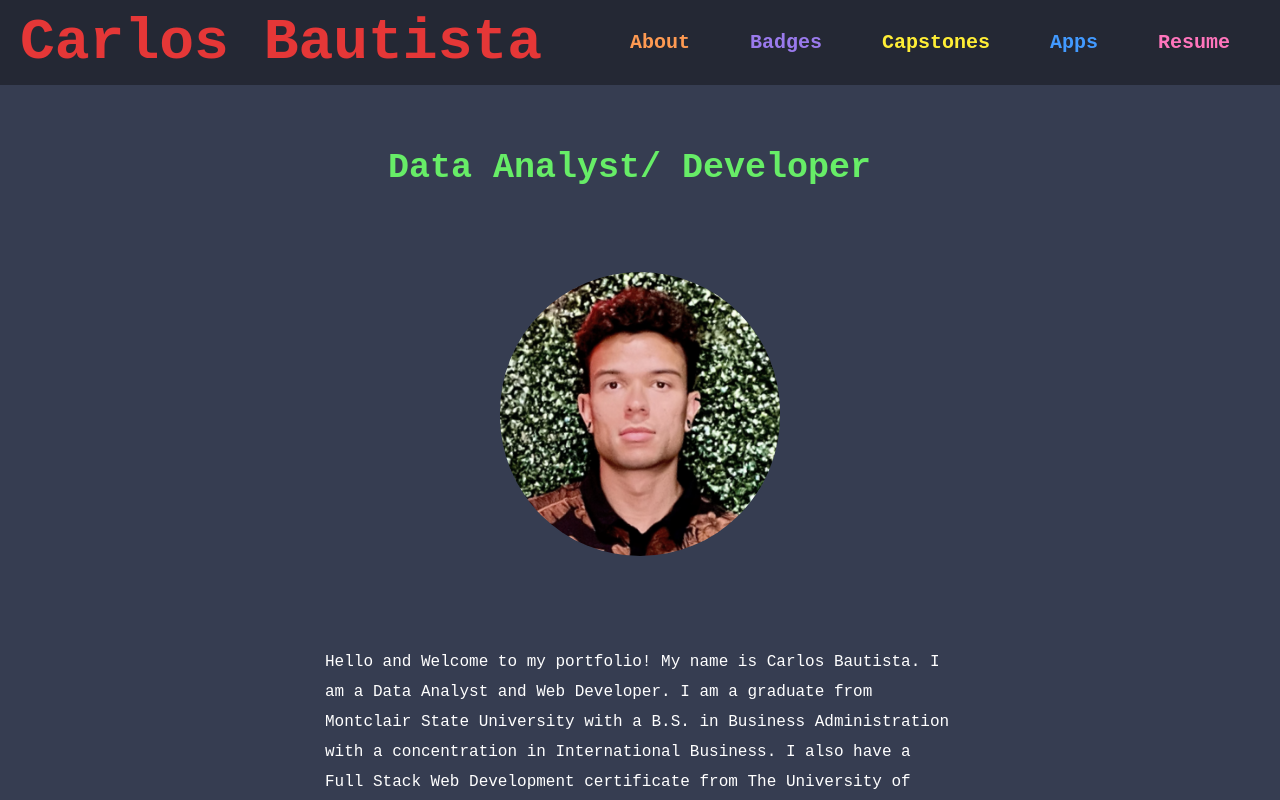
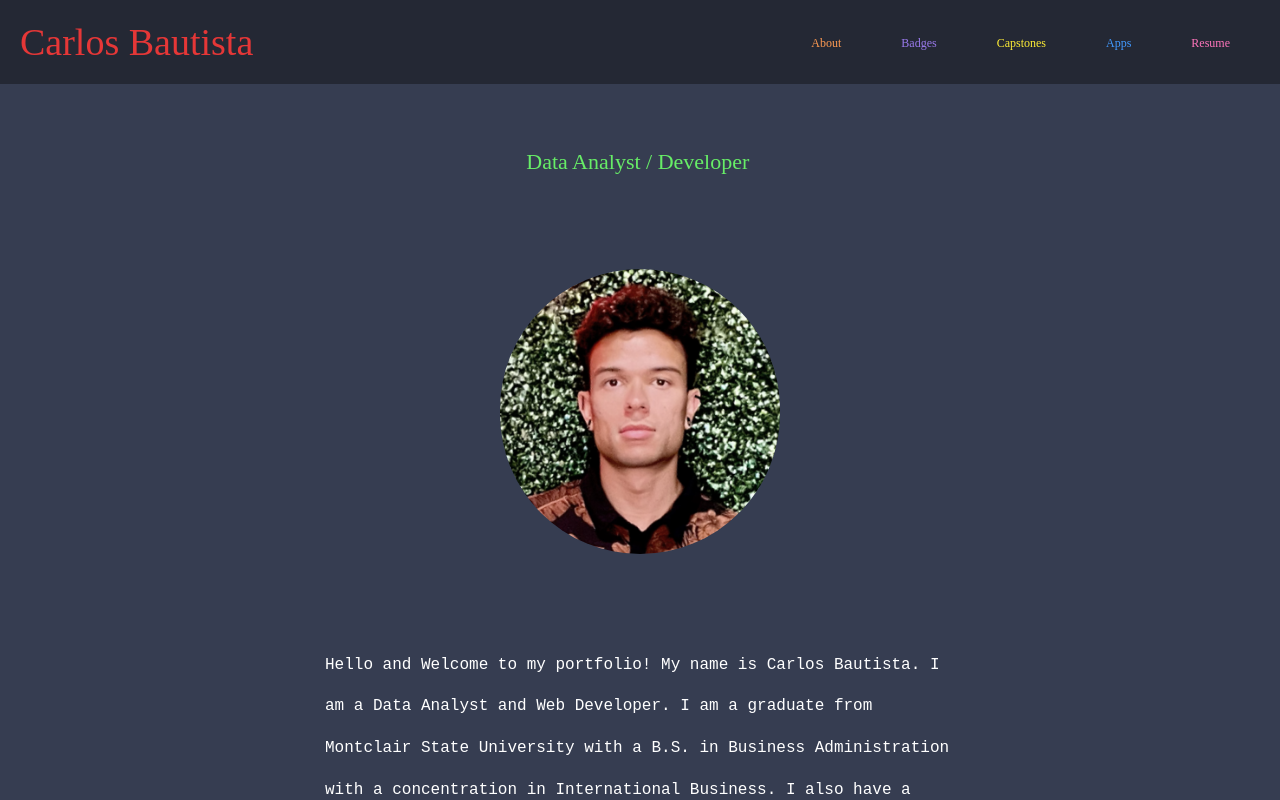
Before and after one commit to CxLos/CxLos-Portfolio, a React (Create React App) app in the folder cxlos20-portfolio/: page / in a window 1280 px wide. Shown: the top 800 px of the page. Built offline with nearby package versions, Linux system fonts and the light colour scheme.

Commit message:
changed font to Press Start 2P

```diff
--- a/cxlos20-portfolio/src/App.css
+++ b/cxlos20-portfolio/src/App.css
@@ -60,14 +60,15 @@ header{
   /* color: rgb(255, 255, 255); */
   color: rgb(154, 255, 114);
   justify-content: center;
-  margin: 40px 0px 0px 0px;
+  margin: 50px 0px 20px 0px;
   /* font-family: 'Courier New', Courier, monospace; */
 }
 
 header h1 {
-  font-size: 35px;
-  font-weight: bold;
-  font-family: 'Courier New', Courier, monospace;
+  font-size: 22px;
+  font-weight: lighter;
+  /* font-family: 'Courier New', Courier, monospace; */
+  font-family: 'Press Start 2P';
 }
 
 a {
@@ -160,14 +161,19 @@ a {
   font-size: 16px;
   /* font-weight: bold; */
   font-family: 'Courier New', Courier, monospace;
+  /* font-family: sans-serif; */
   /* border-color: rgb(255, 255, 255); */
   /* border-color: rgb(0, 49, 198); */
   /* box-shadow: 0px 0px 10px 0px rgb(255, 255, 255); */
   /* box-shadow: 10px 10px 20px 0px rgb(255, 255, 255); */
     /* background-color: rgb(196, 227, 255); */
-  line-height: 30px;
+  line-height: 2.6;
   width: 50%;
   padding: 30px;
+}
+
+.bio p {
+    line-height: 1;
 }
 
 .border {
@@ -199,9 +205,8 @@ a {
   color: rgb(255, 255, 255);
   /* font-family: 'Roboto', sans-serif; */
   font-family: 'Courier New', Courier, monospace;
-  font-weight: bold;
   /* font-weight: 100; */
-  padding: 0px 0px -20px 0px;
+  padding: 10px 0px 10px 0px;
   /* margin: -20px 0px 0px 0px; */
   /* border-bottom: 2px solid; */
   border-color: rgb(255, 255, 255);
@@ -212,7 +217,8 @@ a {
   align-items: center;
   align-content: center;
   justify-content: space-evenly;
-
+  font-family: 'Press Start 2P';
+  padding: 0px 0px 0px 0px;
 }
 
 .navbar2 ul {
@@ -223,20 +229,24 @@ a {
   display: inline-block;
   margin: 0 40px 0 0;
 }
+.navbar2 ul li:active {
+  transform: translateY(5px);
+}
 
 .navbar2 ul li a {
   text-decoration: none;
-  font-size: 20px;
-  /* color: rgb(255, 255, 255); */
-
-  /* border: 1.5px solid; */
+  font-size: 12px;
+  font-weight: lighter;
   border-radius: 8px;
   padding: 10px
 }
 
 .navbar2 ul li a:hover {
-  opacity: 0.7;
-  text-decoration: underline;
+  opacity: 0.9;
+  /* color: rgb(177, 177, 177); */
+  border: 1px solid;
+  /* filter: brightness(200); */
+  /* text-decoration: underline; */
 }
 
 .nav1 a{
@@ -265,11 +275,12 @@ a {
   align-items: center;
   /* color: rgb(255, 255, 255); */
   color: rgb(229, 55, 55);
-  font-size: 29px;
   text-align: center;
   /* font-family: 'Roboto', sans-serif; */
   /* font-family: Verdana, Geneva, Tahoma, sans-serif; */
-  font-family: 'Courier New', Courier, monospace;
+  /* font-family: 'Courier New', Courier, monospace; */
+  font-family: 'Press Start 2P';
+  font-weight: lighter;
   /* border-right: 2px solid; */
   padding: 0px 0px 0px 0px;
   margin: 0px 0px 0px 20px;
@@ -280,7 +291,18 @@ a {
   display: inline-block;
   /* padding: 0px 40px 0px 0px; */
   margin: 10px 0px 10px 0px;
-  font-weight: bold;
+  font-weight: lighter;
+  font-size: 38px;
+}
+
+.carlos h1:hover {
+  transform: scaleY(-1);
+  /* opacity: 0.8; */
+}
+
+.carlos h1:active {
+  transform: translateY(5px);
+  /* transform: scaleX(-1); */
 }
 
 .contact-form {
@@ -369,7 +391,7 @@ a {
   align-content: center;
   align-items: center;
   align-self: center;
-  margin: 20px 0px 0px 0px;
+  margin: 0px 0px 0px 0px;
   padding: 0px 0px 0px 0px;
 }
 
@@ -379,7 +401,7 @@ a {
   align-content: center;
   align-items: center;
   align-self: center;
-  margin: 0px 0px 0px 0px;
+  margin: 10px 0px 20px 0px;
   padding: 10px 0px 10px 0px;
   /* height: 30%; */
   /* flex-direction: column; */
@@ -623,7 +645,7 @@ footer {
 .svg1 {
   height: 30px;
   width: 30px;
-  margin: 0px -90px 0px 0px;
+  margin: -5px -90px 0px 0px;
   padding: 0px 0px 0px 0px;
   color: rgb(255, 255, 255);
   filter: brightness(100) invert(1);
--- a/cxlos20-portfolio/src/components/navigation.js
+++ b/cxlos20-portfolio/src/components/navigation.js
@@ -6,10 +6,12 @@ function Navigation ({ currentPage, handlePageChange }) {
         <div className="">
 
             <div className='navbar1'>
-
+                <a href='#about' onClick={() => handlePageChange('About')}>
                 <div className='carlos'>
                     <h1 >Carlos Bautista</h1>
                 </div>
+                </a>
+
 
                 <div className='navbar2'>
 
--- a/cxlos20-portfolio/src/components/pages/about.js
+++ b/cxlos20-portfolio/src/components/pages/about.js
@@ -3,7 +3,7 @@ import React, { useState, useEffect, useRef} from 'react';
 
 const AnimatedTypingText = () => {
     const [displayedText, setDisplayedText] = useState('');
-    const text = "Data Analyst/ Developer";
+    const text = "Data Analyst / Developer";
     const [currentIndex, setCurrentIndex] = useState(0);
 
     useEffect(() => {
@@ -36,7 +36,7 @@ const About = () => {
     return(
         <div className="page">
 
-            <header>
+            <header href='#about'>
                 {/* <h1>Data Analyst/ Developer</h1> */}
                 <AnimatedTypingText />
 
```
